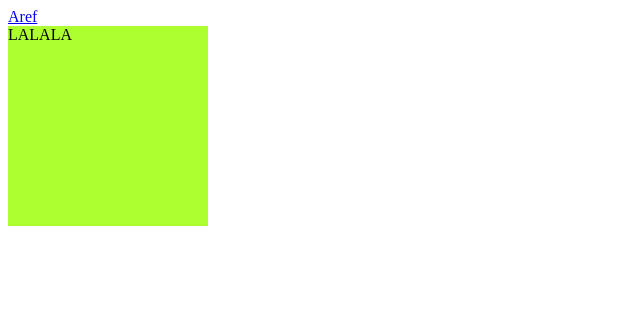
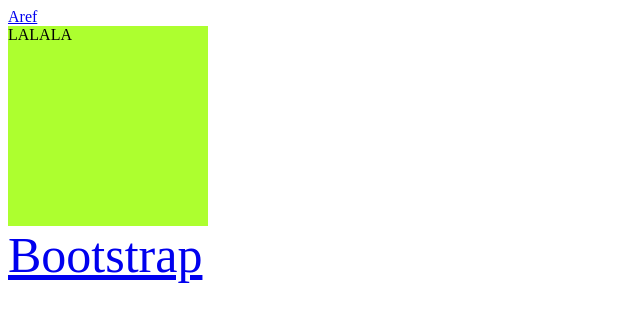
Before and after one commit to RomaPlyaka/testserver1, a website: page public/index.html in a window 1280 px wide. Shown: the whole page, without its empty margins (0-640 px from the left). Drawn offline with Linux system fonts and the light colour scheme.

Commit message:
ProxyPassAdd

```diff
--- a/package.json
+++ b/package.json
@@ -20,6 +20,8 @@
   "dependencies": {
     "expres": "0.0.5",
     "express": "^4.17.1",
+    "js": "^0.1.0",
+    "node": "^12.13.0",
     "nodejs": "0.0.0",
     "pm2": "^4.1.2"
   }
--- a/public/index.html
+++ b/public/index.html
@@ -11,5 +11,6 @@
     <div style="height: 200px; width: 200px; background: greenyellow;">
     LALALA
 </div>
+<a style="font-size: 50px;" href="/bootstrap">Bootstrap</a>
 </body>
 </html>
```
Also changed, not shown: public/api.html (+1 -0 lines), index.js (line endings or trailing spaces), 2 other files.
